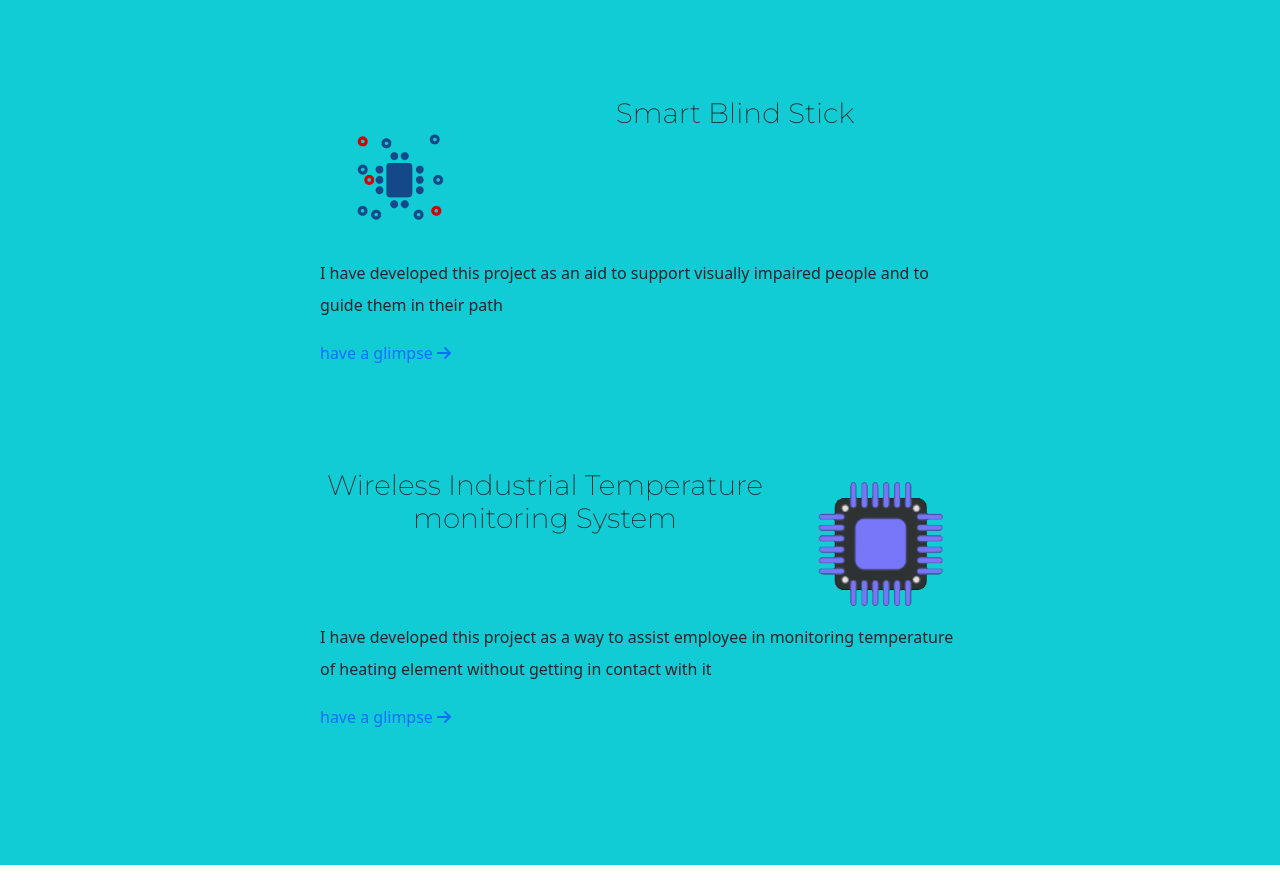
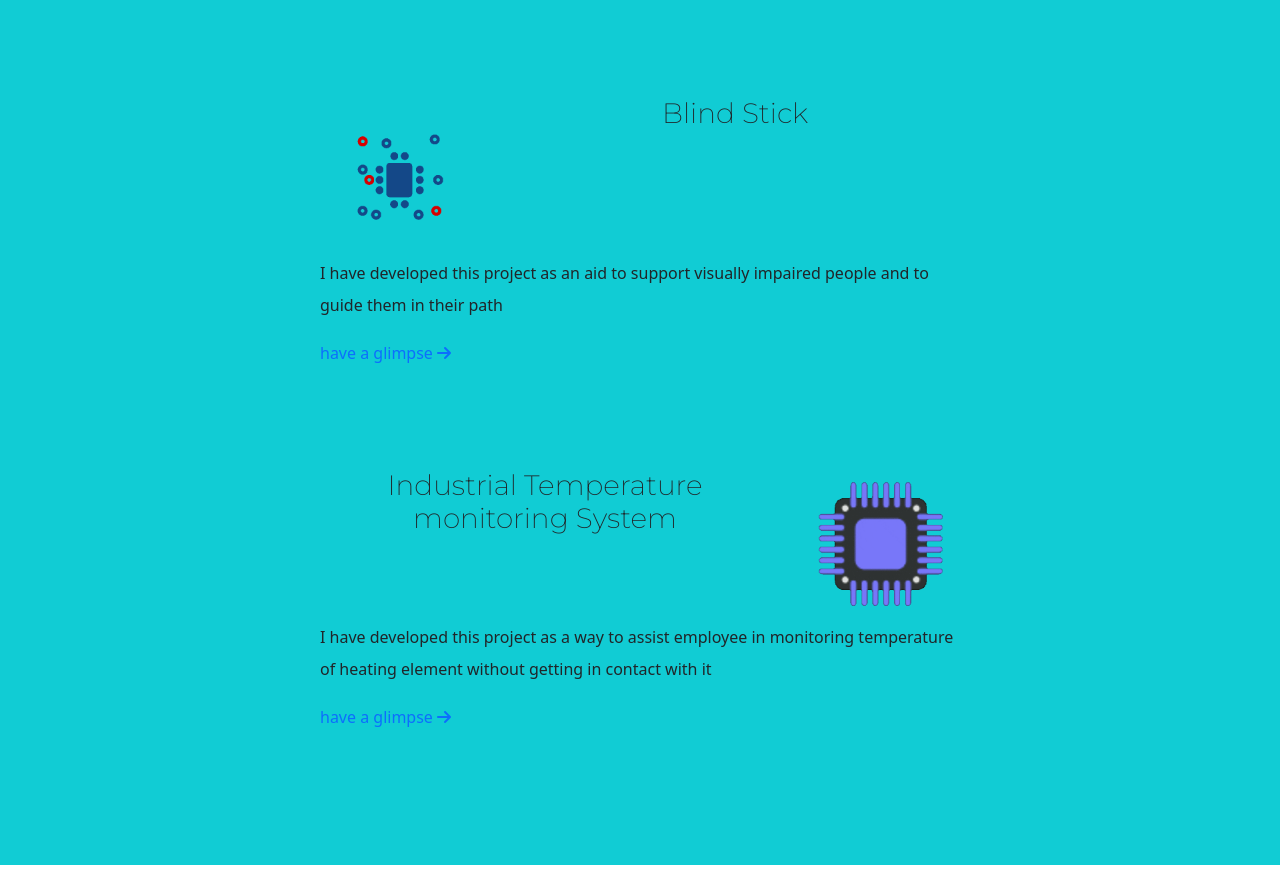
Before and after one commit to Rudraqq/Portfolio, a plain HTML site: page index.html in a window 1280 px wide. Shown: the part 2586-3480 px from the top of the page. Drawn offline with nearby package versions, Linux system fonts and the light colour scheme.

Commit message:
index.html

```diff
--- a/index.html
+++ b/index.html
@@ -81,13 +81,13 @@
     <h2 class="myskills">My Projects.</h2>
     <div class="skill-row">
       <img class="img-1" src="electronics.gif" alt="web-development">
-      <h3>Smart Blind Stick</h3>
+      <h3>Blind Stick</h3>
       <p class="par-descrip">I have developed this project as an aid to support visually impaired people and to guide them in their path</p>
       <a href="https://www.linkedin.com/posts/rudresh-m-nara-417a54220_embeddedsystems-activity-6984858068207493120-Zp0j?utm_source=share&utm_medium=member_desktop" style="text-decoration:none;">have a glimpse <i class="fa-solid fa-arrow-right fa-beat"></i></a>
     </div>
     <div class="skill-row">
       <img class="img-2" src="electronic1.gif" alt="coding">
-      <h3>Wireless Industrial Temperature monitoring System</h3>
+      <h3>Industrial Temperature monitoring System</h3>
       <p class="par-descrip1">I have developed this project as a way to assist employee in monitoring temperature of heating element without getting in contact with it</p>
       <a href="https://www.linkedin.com/posts/rudresh-m-nara-417a54220_internetofthings-activity-6984856907450646528-S8Hi?utm_source=share&utm_medium=member_desktop" style="text-decoration:none">have a glimpse <i class="fa-solid fa-arrow-right fa-beat"></i></a>
     </div>
```
